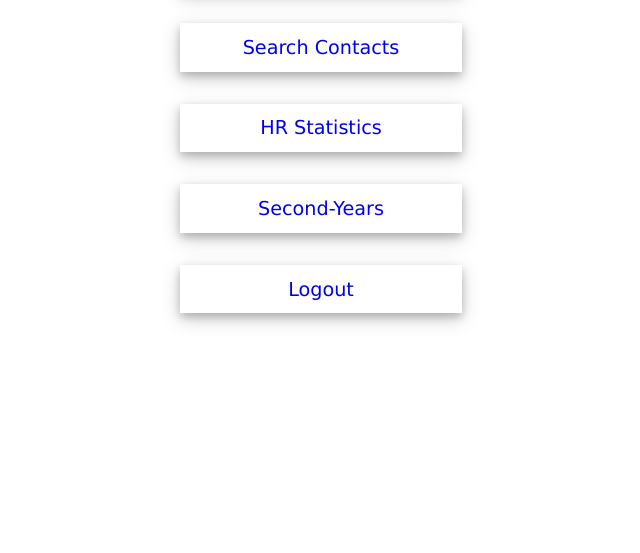
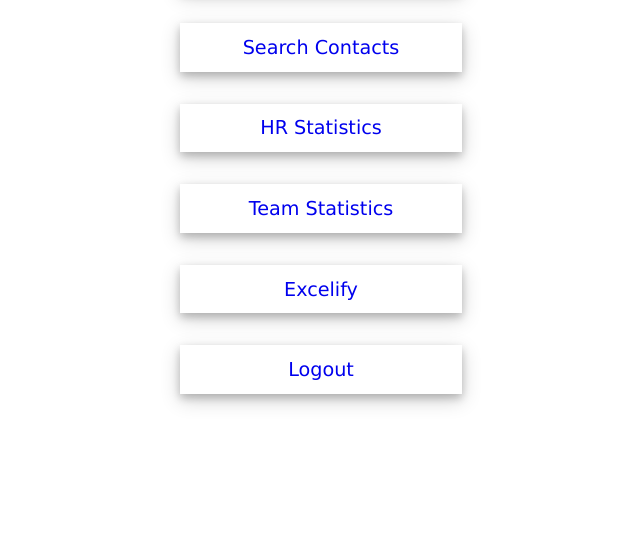
Before and after one commit to ForeseTech/Oauthkeeper, a Flask app: template templates/admin-home.html in a window 1280 px wide. Shown: the part 149-702 px from the top of the page, without its empty margins (319-959 px from the left). Run offline with Flask 2, Linux system fonts and the light colour scheme; the template is opened without the code that fills it, so the values that code supplies are empty.

Commit message:
Add UI for Excelify-Module.

```diff
--- a/Oauthkeeper.py
+++ b/Oauthkeeper.py
@@ -1,13 +1,15 @@
 import sys
 sys.path.insert(0, '/root/Oauthkeeper/src')
-sys.path.insert(0, '/root/Oauthkeeper/utilities/logger')
+sys.path.insert(1, '/root/Oauthkeeper/utilities/logger')
+sys.path.insert(2, '/root/Oauthkeeper/utilities/csv')
 
 import SqlDataFunctions as sql
 import Formatting as form
 import Logger as logger
+import CSVWrite as csv
 
 from Validation import number_exists, email_exists, is_empty, validate_number, validate_email
-from flask import Flask, render_template, request, flash, redirect, url_for, session
+from flask import Flask, render_template, request, flash, redirect, url_for, session, send_file
 
 app = Flask(__name__)
 app.secret_key = "8d%/?234s*&19aw}ws{"
@@ -309,5 +311,22 @@ def filter_team_statistics():
 
 		return render_template( 'admin-teams.html', records = sql.get_all_team_contacts(ed = ed, status = status))
 
+
+############
+# EXCELIFY #
+############
+
+
+# Function which gets the excelify page.
+@app.route('/admin/excelify/')
+@app.route('/admin/excelify')
+def get_excelify():
+	return render_template( 'admin-excelify.html' )
+
+@app.route('/admin/excelify/all.csv')
+def get_all_contacts_csv():
+	csv.generate_contacts()
+	return send_file('/root/Oauthkeeper/static/css/database-contacts.csv', attachment_filename='database-contacts.csv')
+
 if __name__ == '__main__':
     app.run(host='0.0.0.0')
--- a/templates/admin-home.html
+++ b/templates/admin-home.html
@@ -15,7 +15,8 @@
 		<a href="{{ url_for('get_permissions') }}" class="home-tags">HR Contact Permissions</a>
 		<a href="{{ url_for('get_search') }}" class="home-tags">Search Contacts</a>
 		<a href="{{ url_for('get_stats') }}" class="home-tags">HR Statistics</a>
-		<a href="{{ url_for('get_team_statistics') }}" class="home-tags">Second-Years</a>
+		<a href="{{ url_for('get_team_statistics') }}" class="home-tags">Team Statistics</a>
+		<a href="{{ url_for('get_excelify') }}" class="home-tags">Excelify</a>
 		<a href="{{ url_for('admin_logout') }}" class="home-tags">Logout</a>
 
 	</body>
```
Also changed, not shown: templates/admin-excelify.html (added, +17 -0 lines), utilities/csv/CSVWrite.py (+4 -5 lines).
